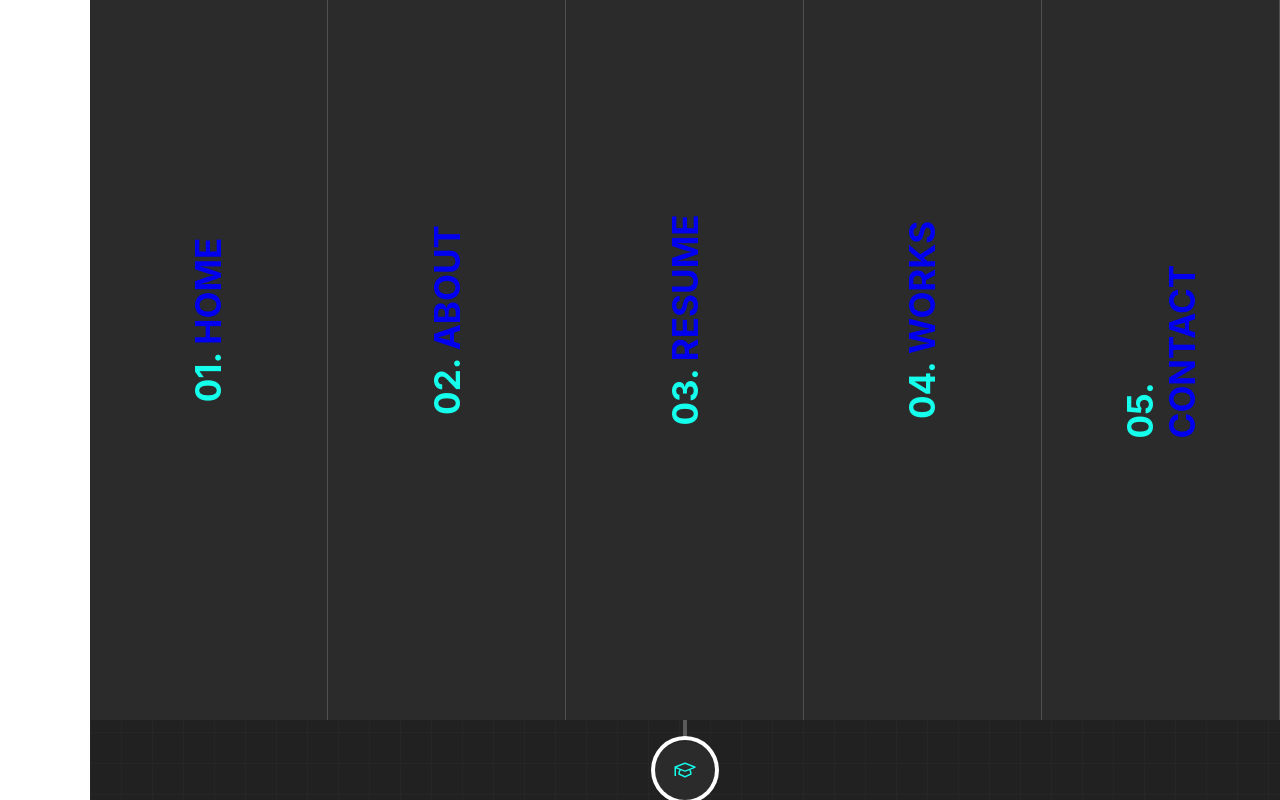
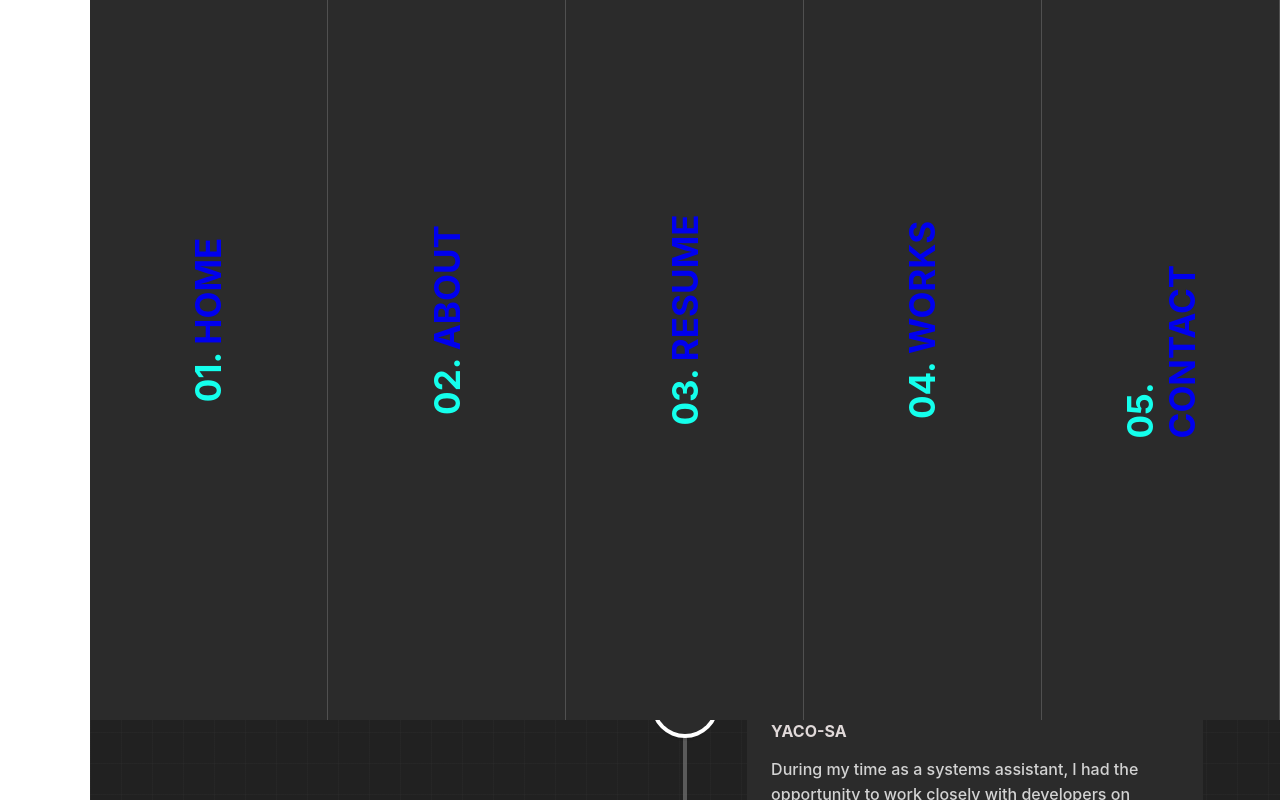
Before and after one commit to tomasleggire/tomasleggire, a React (Create React App) app: page /resume in a window 1280 px wide. Shown: the part 880-1680 px from the top of the page. Built offline with nearby package versions, Linux system fonts and the light colour scheme.

Commit message:
resume terminado

```diff
--- a/src/containers/Resume.js
+++ b/src/containers/Resume.js
@@ -60,7 +60,7 @@ export default function Resume() {
     },
     {
       id: 1,
-      date: '2020 - Lifelong',
+      date: '2021 - Lifelong',
       title: 'Self-taught Developer',
       subtitle: 'Lifelong learner',
       parrafe: 'I am a self-taught web and mobille app developer, and I plan to be one for life. I have gained my skills through online courses, self-research, and lots of practice. I love learning and always seek new ways to improve my skills and knowledge. I feel very comfortable working autonomously and enjoy the challenges that web development presents me with.'
@@ -68,7 +68,7 @@ export default function Resume() {
     {
       id: 2,
       date: '2022 - 2025',
-      title: 'Tech lead in Mobile Apps',
+      title: 'Tech Lead in Mobile Apps',
       subtitle: 'National University of La Matanza',
       parrafe: 'During my time at university, I had the opportunity to study fullstack mobile application design and development. The program provided me with a comprehensive understanding of the entire mobile app development process, from user experience design to back-end development and cloud deployment. Through hands-on projects and coursework, I gained practical experience in designing, developing, and deploying high-quality mobile applications. I learned valuable skills such as mobile app architecture, front-end and back-end development, database management, and cloud deployment, which have been instrumental in my professional development. My experience in fullstack mobile application design and development at university has been an essential component of my career path as a web developer, and I am grateful for the skills and knowledge that I have gained from this program.'
     },
@@ -76,17 +76,17 @@ export default function Resume() {
   const working = [
     {
       id: 0,
-      date: '2022 - 2025',
-      title: 'UI/UX Designer',
-      subtitle: 'Abc Company.',
-      parrafe: 'Lorem ipsum dolor sit amet, consectetur adipiscing elit. Sed consectetur donec gravida ullamcorper cum id. Sit viverra donec in ornare euismod.'
+      date: '2021 - Present',
+      title: 'App Deploys',
+      subtitle: 'Consistency with Best Deployment Practices',
+      parrafe: 'As a developer, it is essential to have a solid understanding of deployment practices and to be able to incorporate them into your work seamlessly. One way I practice this is by ensuring that my deployed applications meet industry-standard needs that would make them viable for use in a job setting. I have been continually practicing this skill by deploying applications with a variety of needs, such as scalability, and user experience, to ensure that I am always staying current with the best practices. Through this continuous practice, I am confident that I can successfully deploy high-quality applications in any work setting.'
     },
     {
       id: 1,
-      date: '2017 - Present',
-      title: 'Front-end Developer',
-      subtitle: 'Def Company.',
-      parrafe: 'Lorem ipsum dolor sit amet, consectetur adipiscing elit. Sed consectetur donec gravida ullamcorper cum id. Sit viverra donec in ornare euismod.'
+      date: '2022 - Present',
+      title: 'System Assistant',
+      subtitle: 'YACO-SA',
+      parrafe: 'During my time as a systems assistant, I had the opportunity to work closely with developers on various projects, including web and mobile application development. I provided technical support to the team and helped troubleshoot any issues that arose during the development process. Additionally, I was responsible for maintaining the hardware and software systems, which gave me a better understanding of the overall infrastructure of web and mobile applications. This experience provided me with a deeper understanding of the software development process, including design, development, testing, and deployment. I was able to develop valuable technical skills that are applicable to web and mobile application development, such as programming languages, software tools, and database management. Overall, my experience as a systems assistant helped me to better understand the role of technology in application development and provided me with a solid foundation for pursuing a career in this field.'
     },
   ]
 
```
